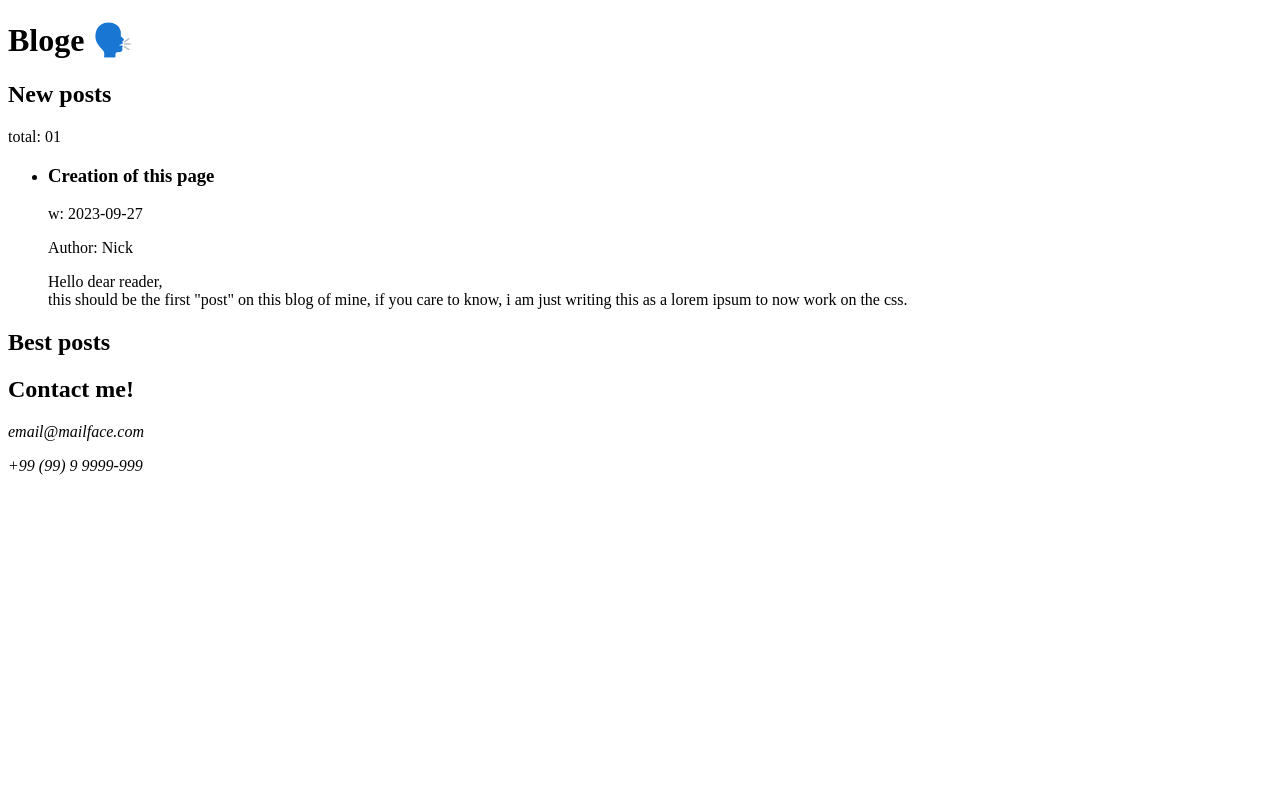
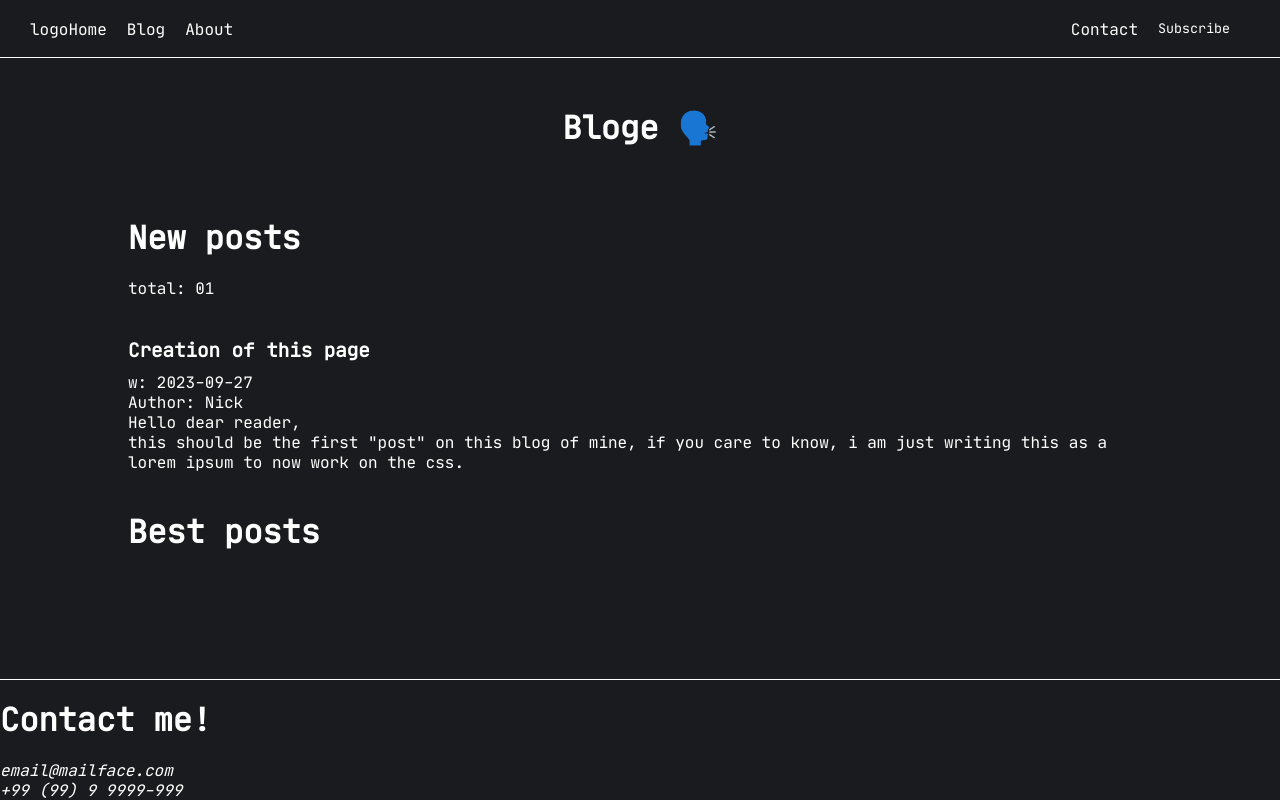
Before and after one commit to n1colassilva/blog, a plain HTML site: page index.html in a window 1280 px wide. Drawn offline with Linux system fonts and the light colour scheme.

Commit message:
more styling done
Signed-off-by: Nícolas Sousa <nicolassilva0109@gmail.com>

```diff
--- a/CSS/main.css
+++ b/CSS/main.css
@@ -1,8 +1,109 @@
 @font-face {
     font-family: 'JetBrains Mono';
-    src: url(../fonts/JetBrainsMono/JetBrainsMono-Regular.ttf);
+    src: url('/fonts/JetBrainsMono/JetBrainsMono-Regular.ttf') format('truetype');
 }
 
-*{
-    font-family: 'JetBrains Mono', monospace;
+:root {
+    /* Background Colors */
+    --background: #1a1b1e;  /* Dark background color */
 }
+
+* {
+    font-family: 'JetBrains Mono', sans-serif;
+    background-color: var(--background);
+    color: white;
+
+    margin: 0;
+    padding: 0;
+    box-sizing: border-box;
+}
+
+/* Reset default list styles and remove underlines from links */
+ul, li {
+    list-style: none;
+    padding: 0;
+    margin: 0;
+}
+
+a {
+    text-decoration: none;
+}
+
+/* Add hover effect to links */
+a:hover {
+    text-decoration: underline;
+    cursor: pointer;
+}
+
+body {
+    display: flex;
+    flex-direction: column;
+    min-height: 100vh;
+}
+
+/* Style the header */
+#navbar {
+    /* Background and text color settings here */
+    display: flex;
+    justify-content: space-between;
+    align-items: center;
+    padding: 10px 30px; /* Adjust padding as needed */
+    border-bottom: 1px solid white;
+}
+
+/* Style the left side of the header */
+#navbar-left {
+    display: flex;
+    align-items: center;
+}
+
+/* Style the navigation links */
+#navbar nav ul {
+    display: flex;
+}
+
+#navbar nav li {
+    margin-right: 20px; /* Adjust spacing between links */
+}
+
+/* Style the right side of the header */
+#navbar-right {
+    display: flex;
+    align-items: center;
+}
+
+/* Style the subscribe button */
+button {
+    /* Button background and text color settings here */
+    border: none;
+    padding: 10px 20px; /* Adjust padding as needed */
+    cursor: pointer;
+}
+
+h1 {
+    text-align: center;
+    margin: 50px 0;
+}
+
+h2 {
+    padding: 20px 0 20px 0;
+    font-size: xx-large;
+}
+
+main {
+    padding: 0 10vw 0 10vw;
+    flex: 1;
+}
+
+h3 {
+    padding: 10px 0 10px 0;
+    font-size: larger;
+}
+
+article {
+    padding: 30px 0 20px 0;
+}
+
+#contact-footer {
+    border-top: 1px solid white;
+}
--- a/index.html
+++ b/index.html
@@ -6,11 +6,30 @@
 			name="viewport"
 			content="width=device-width, initial-scale=1.0" />
 		<title>Nick's blog</title>
+		<link
+			rel="stylesheet"
+			href="/CSS/main.css" />
 	</head>
 	<body>
+		<header id="navbar">
+			<div id="navbar-left">
+				<p>logo</p>
+				<nav>
+					<ul>
+						<li><a href="#">Home</a></li>
+						<li><a href="#">Blog</a></li>
+						<li><a href="#">About</a></li>
+					</ul>
+				</nav>
+			</div>
+			<div id="navbar-right">
+				<a href="#">Contact</a>
+				<button>Subscribe</button>
+			</div>
+		</header>
 		<h1>Bloge 🗣️</h1>
 		<main>
-			<div id="new">
+			<div id="new-posts">
 				<h2>New posts</h2>
 				<p>total: 01</p>
 				<ul>
@@ -34,7 +53,7 @@
 				<h2>Best posts</h2>
 			</div>
 		</main>
-		<footer>
+		<footer id="contact-footer">
 			<h2>Contact me!</h2>
 			<address>
 				<p>email@mailface.com</p>
```
